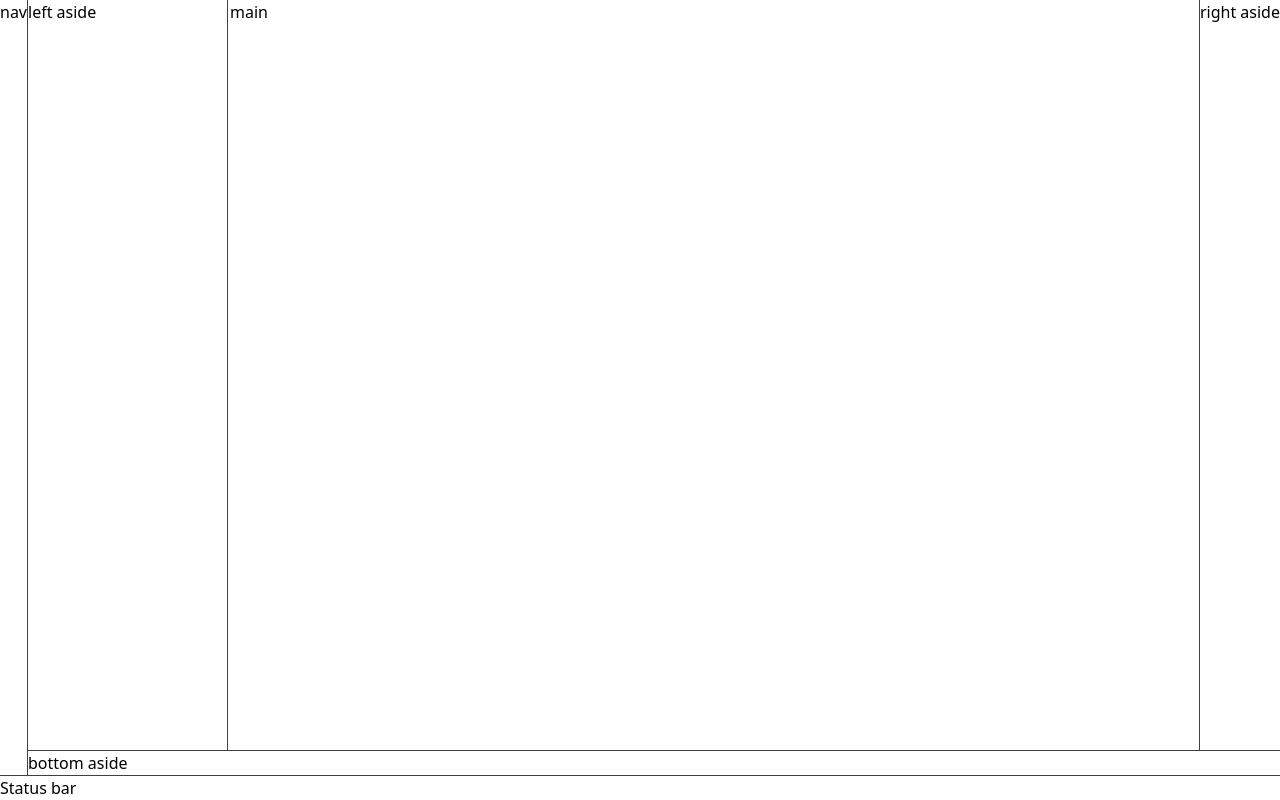
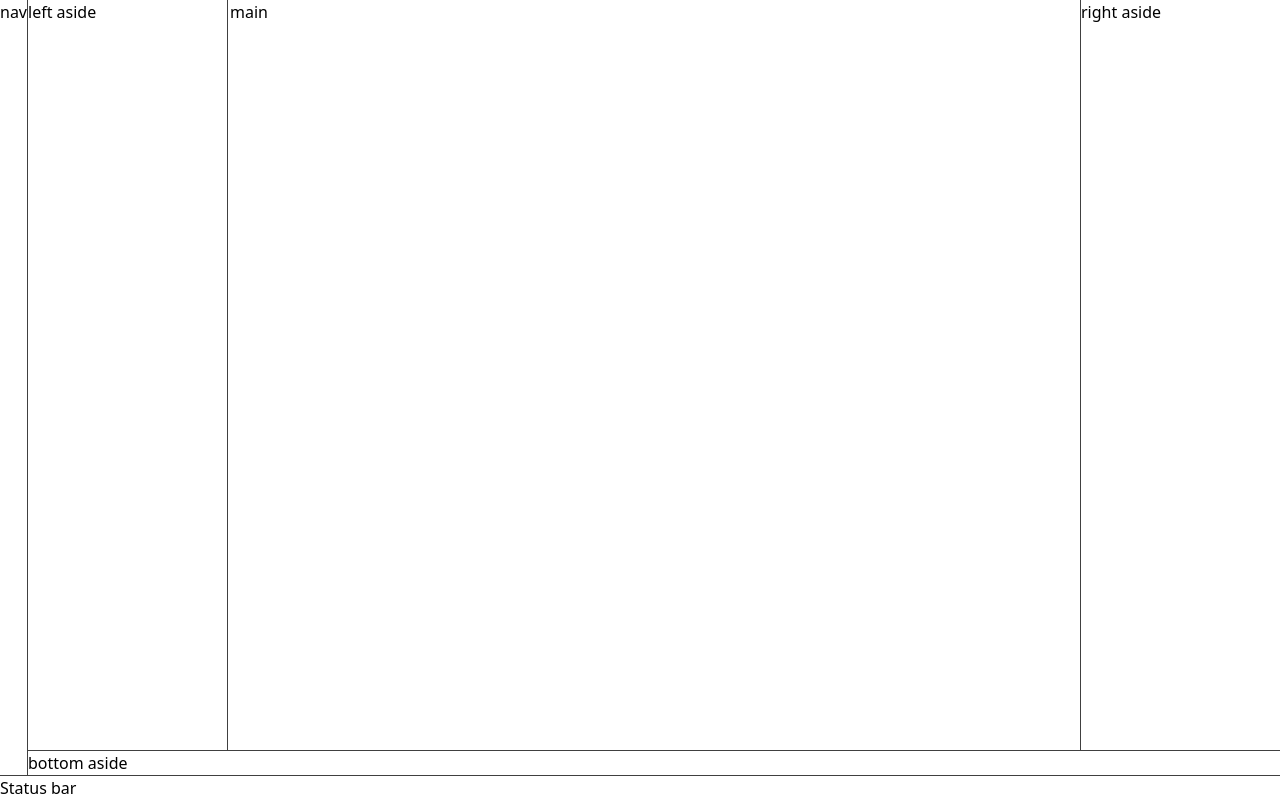
Before and after one commit to rucub100/devwebpen, a React (Vite) app: page / in a window 1280 px wide. Built offline with nearby package versions, Linux system fonts and the light colour scheme.

Commit message:
feat(layout): add resizable right split panel to RootLayout
#2

```diff
--- a/src/components/layout/RootLayout.module.css
+++ b/src/components/layout/RootLayout.module.css
@@ -18,7 +18,8 @@
     [nav-aside-end left-aside-start] minmax(0, max-content)
     [left-aside-end left-split-start] 2px
     [left-split-end main-start] minmax(max-content, 1fr)
-    [main-end right-aside-start] minmax(0, max-content)
+    [main-end right-split-start] 2px
+    [right-split-end right-aside-start] minmax(0, max-content)
     [right-aside-end full-end];
 
   grid-template-rows:
@@ -28,9 +29,9 @@
     [footer-end];
 
   grid-template-areas:
-    "nav-aside left-aside left-split main right-aside"
-    "nav-aside bottom-aside bottom-aside bottom-aside bottom-aside"
-    "footer footer footer footer footer";
+    "nav-aside left-aside left-split main right-split right-aside"
+    "nav-aside bottom-aside bottom-aside bottom-aside bottom-aside bottom-aside"
+    "footer footer footer footer footer footer";
 
   .navAside {
     grid-area: nav-aside;
@@ -51,6 +52,13 @@
     grid-area: main;
   }
 
+  .rightSplit {
+    grid-area: right-split;
+    cursor: e-resize;
+    height: 100%;
+    width: 100%;
+  }
+
   .rightAside {
     grid-area: right-aside;
   }
--- a/src/components/layout/RootLayout.tsx
+++ b/src/components/layout/RootLayout.tsx
@@ -5,6 +5,10 @@ export default function RootLayout() {
   const leftAsideRef = useRef<HTMLDivElement>(null);
   const [leftSplitIsResizing, setLeftSplitIsResizing] = useState(false);
   const [leftAsideWidth, setLeftAsideWidth] = useState(200);
+
+  const rightAsideRef = useRef<HTMLDivElement>(null);
+  const [rightSplitIsResizing, setRightSplitIsResizing] = useState(false);
+  const [rightAsideWidth, setRightAsideWidth] = useState(200);
 
   const leftSplitMouseDownHandler = useCallback(
     (event: React.MouseEvent<HTMLDivElement>) => {
@@ -48,6 +52,48 @@ export default function RootLayout() {
     []
   );
 
+  const rightSplitMouseDownHandler = useCallback(
+    (event: React.MouseEvent<HTMLDivElement>) => {
+      event.preventDefault();
+      document.body.style.cursor = "e-resize";
+
+      const actualRightAsideWidth = rightAsideRef.current?.offsetWidth;
+      if (actualRightAsideWidth) {
+        setRightAsideWidth(actualRightAsideWidth);
+      }
+      setRightSplitIsResizing(true);
+
+      const mouseUpHandler = (event: MouseEvent) => {
+        event.preventDefault();
+        document.removeEventListener("mousemove", mouseMoveHandler);
+        document.removeEventListener("mouseup", mouseUpHandler);
+        document.body.style.cursor = "auto";
+        setRightSplitIsResizing(false);
+        const actualRightAsideWidth = rightAsideRef.current?.offsetWidth;
+        if (actualRightAsideWidth) {
+          setRightAsideWidth(actualRightAsideWidth);
+        }
+      };
+
+      const mouseMoveHandler = (event: MouseEvent) => {
+        event.preventDefault();
+        setRightAsideWidth((prevWidth) => {
+          const newWidth = prevWidth - event.movementX;
+          return newWidth;
+        });
+      };
+
+      document.addEventListener("mouseup", mouseUpHandler);
+      document.addEventListener("mousemove", mouseMoveHandler);
+
+      return () => {
+        document.removeEventListener("mouseup", mouseUpHandler);
+        document.removeEventListener("mousemove", mouseMoveHandler);
+      };
+    },
+    []
+  );
+
   return (
     <div
       className={`${styles.rootLayout} scroll-smooth antialiased select-none dark:bg-neutral-900 dark:text-neutral-200`}
@@ -68,8 +114,18 @@ export default function RootLayout() {
         }  hover:bg-[--color-primary-500] transition-colors duration-200 delay-300`}
         onMouseDown={leftSplitMouseDownHandler}
       ></div>
-      <main className={`${styles.main} min-w-[200px] max-w-max`}>main</main>
-      <aside className={`${styles.rightAside} border-l border-neutral-700`}>
+      <main className={`${styles.main} min-w-[400px] max-w-max`}>main</main>
+      <div
+        className={`${styles.rightSplit} ${
+          rightSplitIsResizing ? "bg-[--color-primary-500]" : "bg-transparent"
+        }  hover:bg-[--color-primary-500] transition-colors duration-200 delay-300`}
+        onMouseDown={rightSplitMouseDownHandler}
+      ></div>
+      <aside
+        ref={rightAsideRef}
+        className={`${styles.rightAside} border-l border-neutral-700 min-w-max max-w-full`}
+        style={{ width: rightAsideWidth }}
+      >
         right aside
       </aside>
       <aside className={`${styles.bottomAside} border-t border-neutral-700`}>
```
